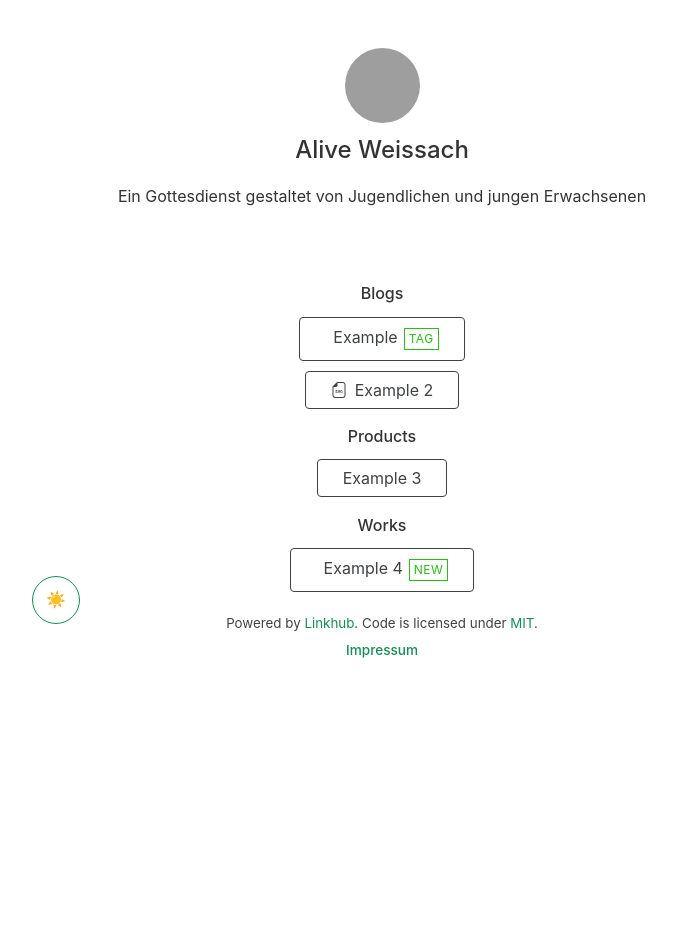
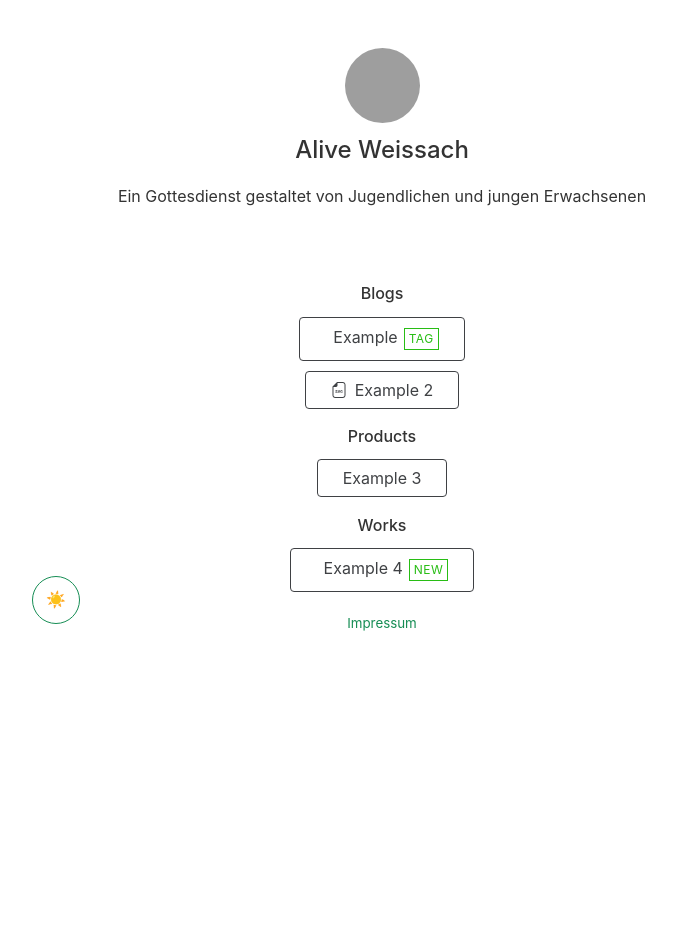
Before and after one commit to lk3de/alive, a Jekyll site: the page built from index.html, in a window 1280 px wide. Shown: the whole page, without its empty margins (258-934 px from the left). Built offline with Jekyll 4.4.1, drawn with Linux system fonts in a browser that asks for light colours; nearby versions of some CDN libraries; grey boxes are pictures that could not be loaded.

Commit message:
Update footer.html

```diff
--- a/_includes/footer.html
+++ b/_includes/footer.html
@@ -1,7 +1,8 @@
 <footer class="text-center">
-    <small class="text-grey">Powered by <a href="https://github.com/digitalmalayali/linkhub-jekyll-theme"
+    <!--<small class="text-grey">Powered by <a href="https://github.com/digitalmalayali/linkhub-jekyll-theme"
         target="_blank">Linkhub</a>. Code is licensed under <a
-            href="https://github.com/digitalmalayali/linkhub-jekyll-theme/blob/main/LICENSE.txt" target="_blank">MIT</a>.</small>
+            href="https://github.com/digitalmalayali/linkhub-jekyll-theme/blob/main/LICENSE.txt" target="_blank">MIT</a>.</small>-->
+    <small class="text-grey"><a href="https://www.gemeinde.weissach.elk-wue.de/meta/impressum"
+        target="_blank">Impressum</a></small>
     <!--<h3>© {{ "now" | date: "%Y" }} {{ site.name }}</h3>-->
-    <h3><a target="_blank" href="https://www.gemeinde.weissach.elk-wue.de/meta/impressum">Impressum</a></h3>
 </footer>
```
